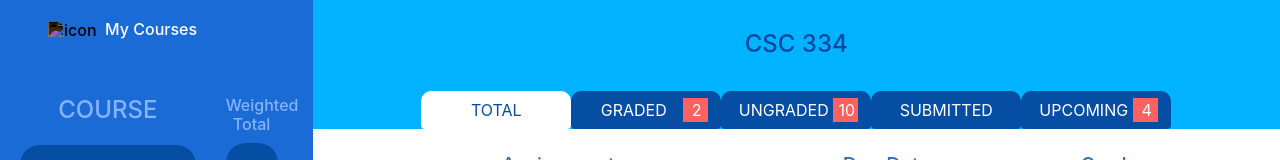
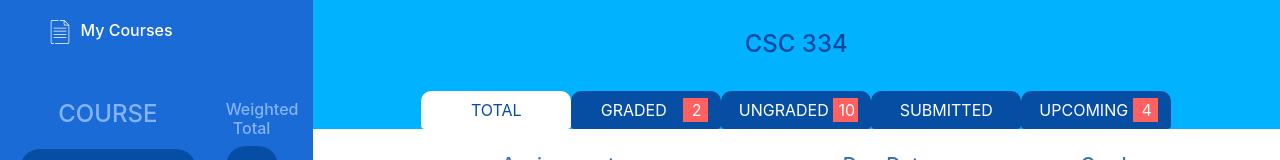
Before and after one commit to chans8/334Prototype, a plain HTML site: page index.html in a window 1280 px wide. Shown: the top 160 px of the page. Drawn offline with nearby package versions, Linux system fonts and the light colour scheme.

Commit message:
Fixing icon

```diff
--- a/index.html
+++ b/index.html
@@ -24,7 +24,7 @@
 <div class="main-body">
     <div class="row">
         <div class="col-lg-3 col-md-3 col-sm-12 my-courses">
-            <h6 class="text-white pl-5"><img src="images/course-icon.svg" class="course-icon" width="24" height="24" alt="icon">&nbsp My Courses</h6>
+            <h6 class="text-white pl-5"><img src="course-icon.svg" class="course-icon" width="24" height="24" alt="icon">&nbsp My Courses</h6>
             <br>
             <br>
             <div class="row">
```
Also changed, not shown: 1 other file.
